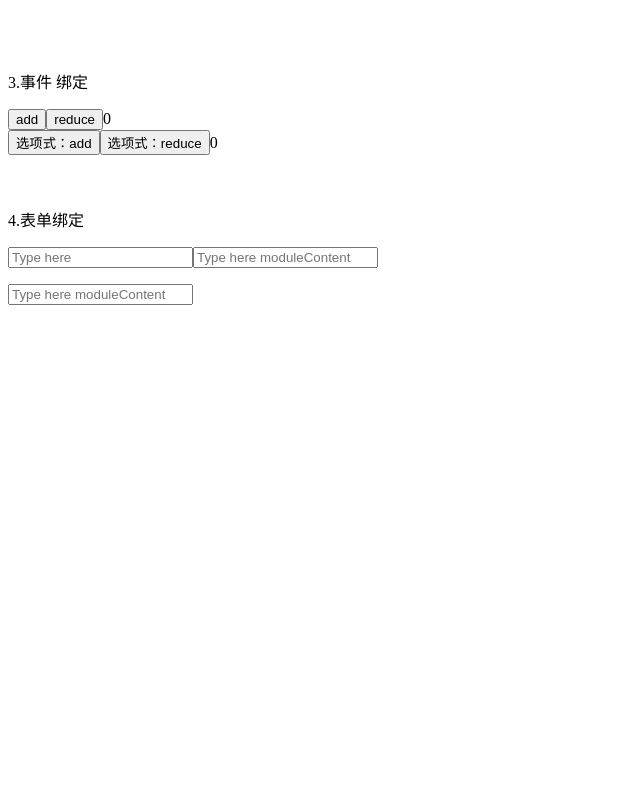
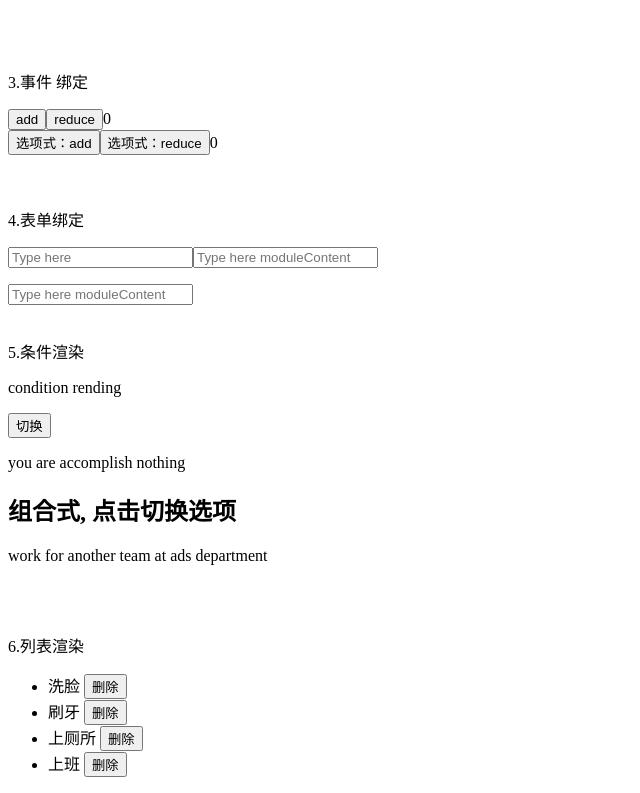
Before and after one commit to zyfuhn/Accomplish_Nothing_Frontend, a Vue app: page / in a window 1280 px wide. Shown: the part 560-1353 px from the top of the page, without its empty margins (0-640 px from the left). Before the commit the page ends 873 px from the top, so only its background shows below. Built offline with nearby package versions, Linux system fonts and the light colour scheme.

Commit message:
条件渲染和列表渲染

```diff
--- a/src/App.vue
+++ b/src/App.vue
@@ -17,6 +17,14 @@
     <br>
     <p>4.表单绑定</p>
     <FormBinding/>
+    <br>
+    <br>
+    <p>5.条件渲染</p>
+    <ConditionRending/>
+    <br>
+    <br>
+    <p>6.列表渲染</p>
+    <ListRending/>
 
   </n-config-provider>
 </template>
@@ -28,6 +36,8 @@ import DeclarRending from "./interaction/DeclarRending.vue";
 import AttributionBind from "./interaction/AttributionBind.vue";
 import EventListening from "./interaction/EventListening.vue";
 import FormBinding from "./interaction/FormBinding.vue";
+import ConditionRending from "./interaction/ConditionRending.vue";
+import ListRending from "./interaction/ListRending.vue";
 
 export default defineComponent({
   name: 'App',
@@ -35,7 +45,9 @@ export default defineComponent({
     DeclarRending,
     AttributionBind,
     EventListening,
-    FormBinding
+    FormBinding,
+    ConditionRending,
+    ListRending
   },
   setup() {
     return {
--- /dev/null
+++ b/src/interaction/ConditionRending.vue
@@ -0,0 +1,18 @@
+<script setup>
+    import {ref} from 'vue'
+    import HConditionRending from './HConditionRending.vue'
+    const flag = ref(0)
+
+    function toggle() {
+        flag.value++
+    }
+</script>
+
+<template>
+    <p>condition rending</p>
+    <button @click="toggle">切换</button>
+    <p v-if="flag%3 == 0">you are accomplish nothing</p>
+    <p v-else-if="flag%3==1">i have no progress</p>
+    <p v-else >no, i just learning without any plan</p>
+    <HConditionRending/>
+</template>
--- /dev/null
+++ b/src/interaction/HConditionRending.vue
@@ -0,0 +1,36 @@
+<script>
+    // import {ref, defineComponent} from 'vue'
+    // // 方式1 --- vue3
+    // export default defineComponent({
+    //     name: 'HConditionRending',
+    //     setup() {
+    //         const flag = ref(0)
+    //         function toggle(){
+    //             flag.value ++
+    //         }
+    //         return {
+    //             flag,
+    //             toggle
+    //         }
+    //     }
+    // })
+    // 方式2  --vue2
+    export default {
+        methods:{
+            toggle(){
+                this.flag++
+            }
+        },
+        data() {
+            return {
+                flag: 0
+            }
+        }
+    }
+</script>
+<template>
+    <h2 @click="toggle">组合式, 点击切换选项</h2>
+    <p v-if="flag%3==0">work for another team at ads department</p>
+    <p v-else-if="flag%3==1">word for current department as another role</p>
+    <p v-else>work for another team</p>
+</template>
--- /dev/null
+++ b/src/interaction/ListRending.vue
@@ -0,0 +1,36 @@
+<script setup>
+    import {ref, reactive} from 'vue'
+    const newDo = ref('')
+    const id = ref(0)
+    const todoList = reactive({
+        arr: [
+        {
+            todoId: id.value++,
+            content: '洗脸'
+        },
+        {
+            todoId: id.value++,
+            content: '刷牙'
+        },
+        {
+            todoId: id.value++,
+            content: '上厕所'
+        },
+        {
+            todoId: id.value++,
+            content: '上班'
+        }
+    ]
+    })
+    function delTodo(todo){
+        console.log(todo)
+        console.log(todoList)
+        todoList.arr = todoList.arr.filter((temp) => temp != todo )
+    }
+</script>
+
+<template>
+    <ul>
+        <li  v-for="todo in todoList.arr" :key="todo.todoId">{{todo.content}} <button @click="delTodo(todo)">删除</button></li>
+    </ul>
+</template>
```
